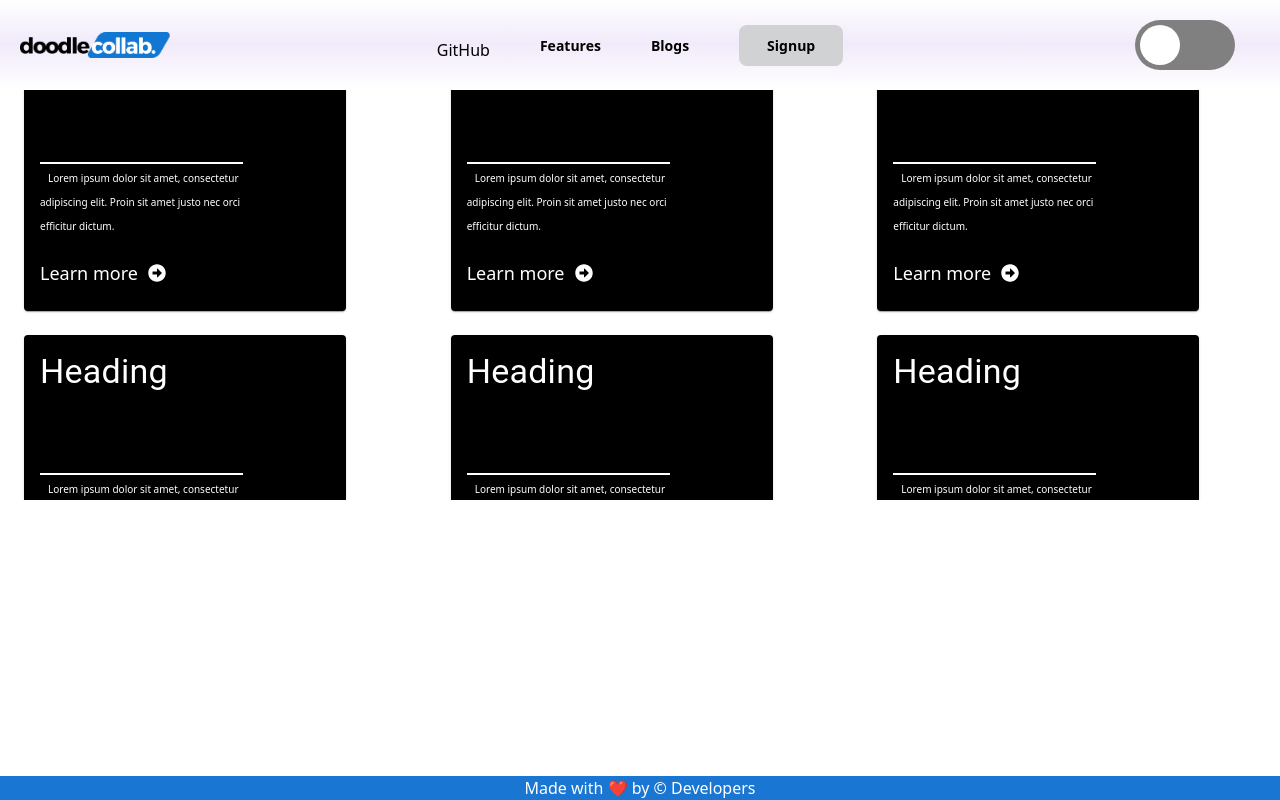
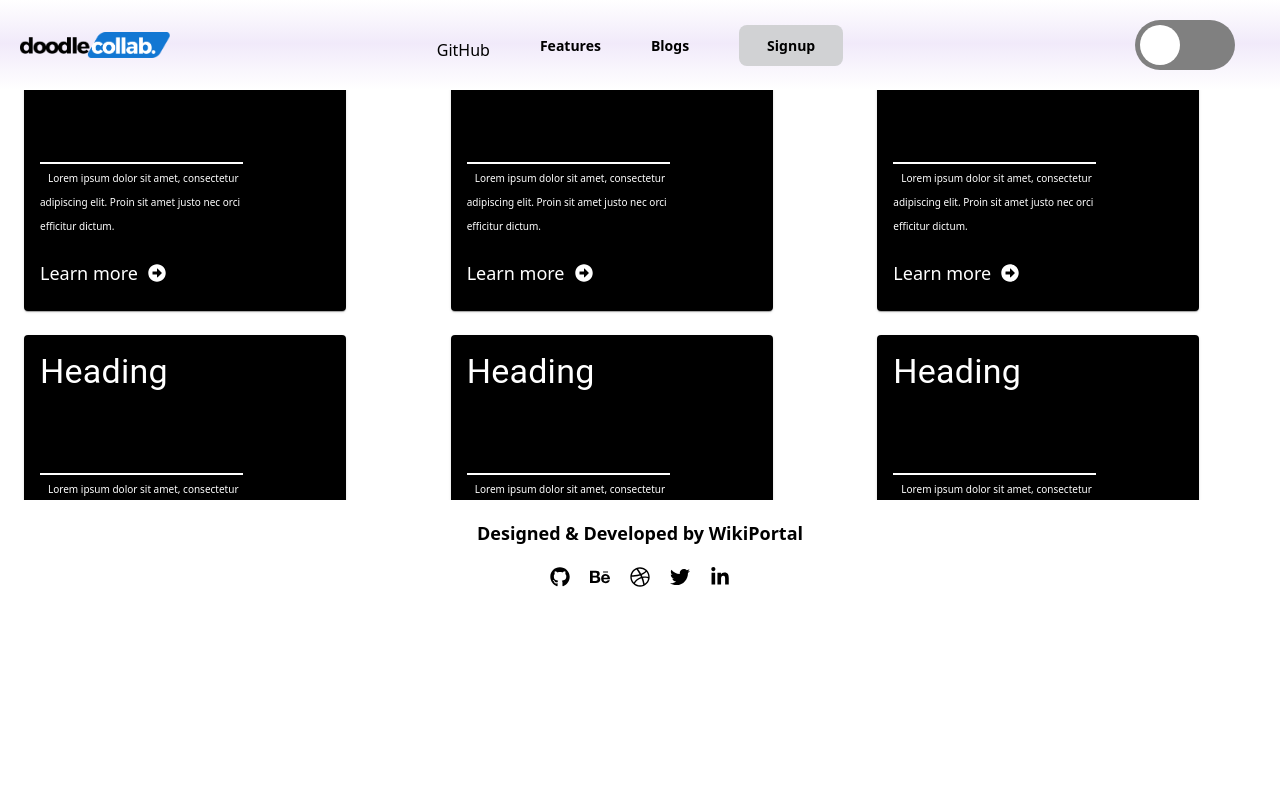
Before and after one commit to WikiPortal/DoodleCollab, a React (Vite) app: page /blogs in a window 1280 px wide. Built offline with nearby package versions, Linux system fonts and the light colour scheme.

Commit message:
fixed footer styling
Signed-off-by: itsroy69 <jyotirmoyroy649@gmail.com>

```diff
--- a/src/components/NavFooter/FooterMenu.jsx
+++ b/src/components/NavFooter/FooterMenu.jsx
@@ -1,20 +1,9 @@
 import React from "react";
 import { Link } from "react-router-dom";
-import { FaGithub } from "react-icons/fa";
-import { FaBehance } from "react-icons/fa";
-import { FaDribbble } from "react-icons/fa";
-import { FaTwitter } from "react-icons/fa";
-import { FaLinkedinIn } from "react-icons/fa";
 import "./footermenu.css";
 
 const FooterMenu = () => {
-  const navItems = [
-    "Docs",
-    "DoodleCollab",
-    "Resources",
-    "About",
-    "Extra"
-  ];
+  const navItems = ["Docs", "DoodleCollab", "Resources", "About", "Extra"];
 
   return (
     <section className="footermenu-section">
@@ -26,68 +15,85 @@ const FooterMenu = () => {
               {index === 0 && (
                 <div className={`topics topics-${index}`}>
                   <ul>
-                    <li><a href={`#topic-${index}-1`}>Installtion</a></li>
-                    <li><a href={`#topic-${index}-2`}>Theme Setup</a></li>
-                    <li><a href={`#topic-${index}-3`}>Grid</a></li>
-                    <li><a href={`#topic-${index}-4`}>Atoms</a></li>
-                    <li><a href={`#topic-${index}-5`}>Molecules</a></li>
-                    <li><a href={`#topic-${index}-6`}>Functions</a></li>
+                    <li>
+                      <a href={`#topic-${index}-1`}>Installtion</a>
+                    </li>
+                    <li>
+                      <a href={`#topic-${index}-2`}>Theme Setup</a>
+                    </li>
+                    <li>
+                      <a href={`#topic-${index}-3`}>Grid</a>
+                    </li>
+                    <li>
+                      <a href={`#topic-${index}-4`}>Atoms</a>
+                    </li>
+                    <li>
+                      <a href={`#topic-${index}-5`}>Molecules</a>
+                    </li>
+                    <li>
+                      <a href={`#topic-${index}-6`}>Functions</a>
+                    </li>
                   </ul>
                 </div>
               )}
               {index === 1 && (
                 <div className={`topics topics-${index}`}>
                   <ul>
-                    <li><a href={`#topic-${index}-1`}>Features</a></li>
-                    <li><a href={`#topic-${index}-2`}>Design</a></li>
-                    <li><a href={`#topic-${index}-3`}>Devlopment</a></li>
+                    <li>
+                      <a href={`#topic-${index}-1`}>Features</a>
+                    </li>
+                    <li>
+                      <a href={`#topic-${index}-2`}>Design</a>
+                    </li>
+                    <li>
+                      <a href={`#topic-${index}-3`}>Devlopment</a>
+                    </li>
                   </ul>
                 </div>
               )}
               {index === 2 && (
                 <div className={`topics topics-${index}`}>
                   <ul>
-                    <li><a href={`#topic-${index}-1`}>Sketch File</a></li>
-                    <li><a href={`#topic-${index}-2`}>Github</a></li>
+                    <li>
+                      <a href={`#topic-${index}-1`}>Sketch File</a>
+                    </li>
+                    <li>
+                      <a href={`#topic-${index}-2`}>Github</a>
+                    </li>
                   </ul>
                 </div>
               )}
               {index === 3 && (
                 <div className={`topics topics-${index}`}>
                   <ul>
-                    <li><a href={`#topic-${index}-1`}>Showcase</a></li>
-                    <li><a href={`#topic-${index}-2`}>Contribute</a></li>
+                    <li>
+                      <a href={`#topic-${index}-1`}>Showcase</a>
+                    </li>
+                    <li>
+                      <a href={`#topic-${index}-2`}>Contribute</a>
+                    </li>
                   </ul>
                 </div>
               )}
               {index === 4 && (
                 <div className={`topics topics-${index}`}>
                   <ul>
-                    <li><a href={`#topic-${index}-1`}>Blog</a></li>
-                    <li><a href={`#topic-${index}-2`}>Need Help?</a></li>
-                    <li><a href={`#topic-${index}-3`}>Give Feedback</a></li>
+                    <li>
+                      <a href={`#topic-${index}-1`}>Blog</a>
+                    </li>
+                    <li>
+                      <a href={`#topic-${index}-2`}>Need Help?</a>
+                    </li>
+                    <li>
+                      <a href={`#topic-${index}-3`}>Give Feedback</a>
+                    </li>
                   </ul>
                 </div>
               )}
             </li>
-
           ))}
-
         </ul>
-
       </nav>
-        <div className="footer-content">
-            <p>Designed & Developed by WikiPortal</p>
-        </div>
-        <div className="footer-icons">
-          <ul>
-            <li><FaGithub /></li>
-            <li><FaBehance /></li>
-            <li><FaDribbble /></li>
-            <li><FaTwitter /></li>
-            <li><FaLinkedinIn /></li>
-          </ul>
-        </div>
     </section>
   );
 };
--- a/src/components/NavFooter/footermenu.css
+++ b/src/components/NavFooter/footermenu.css
@@ -1,8 +1,7 @@
-
 .footermenu-section {
   padding: 0px;
   display: flex;
-    flex-direction: column; /* Change to column layout for vertical alignment */
+  flex-direction: column;
   align-items: center;
 }
 
@@ -11,8 +10,8 @@
   padding: 0;
   margin: 0;
   display: flex;
-    flex-wrap: wrap; /* Allow nav items to wrap to the next line */
-    justify-content: flex-start; /* Center nav items horizontally */
+  flex-wrap: wrap;
+  justify-content: flex-start;
 }
 
 nav li {
@@ -29,12 +28,11 @@
 
 nav a {
   text-decoration: none;
-    font-weight:600;
+  font-weight: 600;
   font-size: 14px;
 }
 
-
-  .topics{
+.topics {
   margin: 70px;
 }
 .topics ul {
@@ -42,47 +40,13 @@
   padding: 0;
   margin: 0;
   display: flex;
-    flex-direction: column; /* Display topics in a column layout */
+  flex-direction: column;
 }
 
 .topics li {
-    margin-bottom: 10px; /* Adjust the spacing between topics */
+  margin-bottom: 10px;
 }
 
 .topics a {
   text-decoration: none;
 }
-  .footer-content {
-    display: flex;
-    flex-direction: column; /* Align the topics vertically */
-    align-items: flex-end;
-    padding: 20px;
-    font-weight: 600;
-    font-size: 18px;
-  }
-  .footer-icons {
-    display: flex;
-    align-items: center;
-    width: 303px;/* Align items vertically in the center */
-    height: 50px;
-    justify-content: center;
-    margin-bottom: 40px;
-  }
-
-  .footer-icons ul {
-    list-style: none;
-    padding: 0;
-    margin: 0;
-    display: flex;
-    cursor: pointer;
-  }
-
-  .footer-icons li {
-    margin-right: 10px;
-    margin-left: 10px;
-    height: 50px; /* Adjust the spacing between icons */
-  }
-  .footer-icons li svg {
-    height: 20px;
-    width: 20px;
-  }
--- a/src/constants/Footer/Footer.jsx
+++ b/src/constants/Footer/Footer.jsx
@@ -1,12 +1,36 @@
-import React  from 'react';
-import './footer.css';
-
+import React from "react";
+import { FaGithub } from "react-icons/fa";
+import { FaBehance } from "react-icons/fa";
+import { FaDribbble } from "react-icons/fa";
+import { FaTwitter } from "react-icons/fa";
+import { FaLinkedinIn } from "react-icons/fa";
+import "./footer.css";
 
 const Footer = () => {
-
   return (
-    <section className='basic'>
-      <p> Made with ❤️ by &copy; Developers</p>
+    <section className="footer">
+      <div className="footer-content">
+        <p>Designed & Developed by WikiPortal</p>
+      </div>
+      <div className="footer-icons">
+        <ul>
+          <li>
+            <FaGithub />
+          </li>
+          <li>
+            <FaBehance />
+          </li>
+          <li>
+            <FaDribbble />
+          </li>
+          <li>
+            <FaTwitter />
+          </li>
+          <li>
+            <FaLinkedinIn />
+          </li>
+        </ul>
+      </div>
     </section>
   );
 };
--- a/src/constants/Footer/footer.css
+++ b/src/constants/Footer/footer.css
@@ -1,8 +1,42 @@
-.basic{
-    background-color: #1976d2;
-    color: white;
-    text-align: center;
-    position: fixed;
-    bottom: 0;
-    width: 100%;
-}
+
+.footer {
+    padding: 0px;
+    display: flex;
+    flex-direction: column;
+    align-items: center;
+  }
+
+  .footer-content {
+    display: flex;
+    flex-direction: column; /* Align the topics vertically */
+    align-items: flex-end;
+    padding: 20px;
+    font-weight: 600;
+    font-size: 18px;
+  }
+  .footer-icons {
+    display: flex;
+    align-items: center;
+    width: 303px;/* Align items vertically in the center */
+    height: 50px;
+    justify-content: center;
+    margin-bottom: 40px;
+  }
+
+  .footer-icons ul {
+    list-style: none;
+    padding: 0;
+    margin: 0;
+    display: flex;
+    cursor: pointer;
+  }
+
+  .footer-icons li {
+    margin-right: 10px;
+    margin-left: 10px;
+    height: 50px; /* Adjust the spacing between icons */
+  }
+  .footer-icons li svg {
+    height: 20px;
+    width: 20px;
+  }
```
Lines whose indentation alone changed are shown as unchanged.
